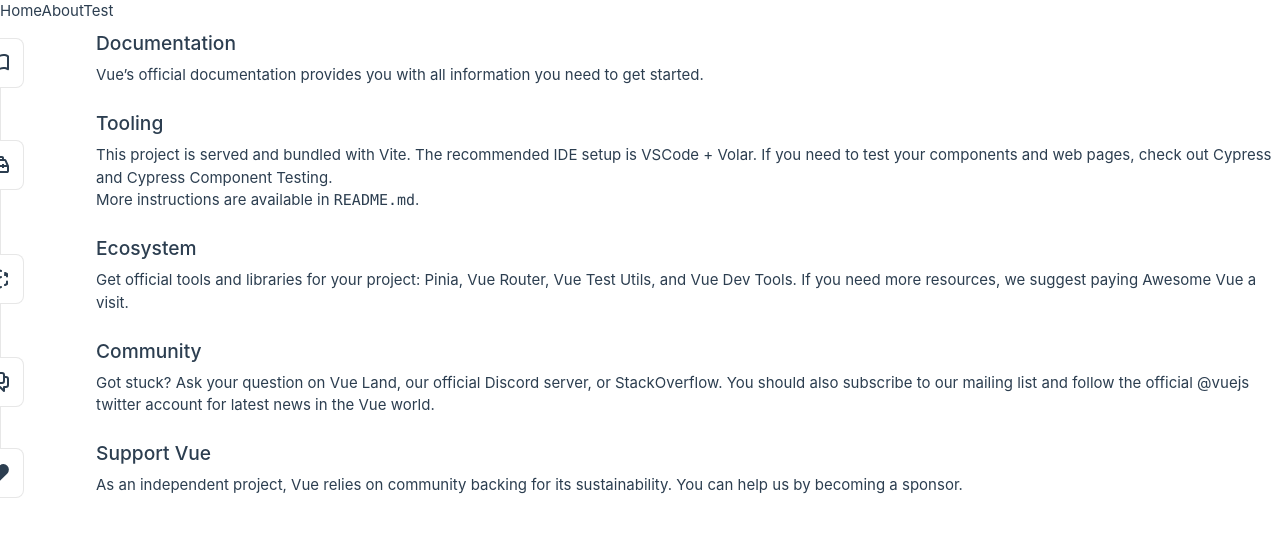
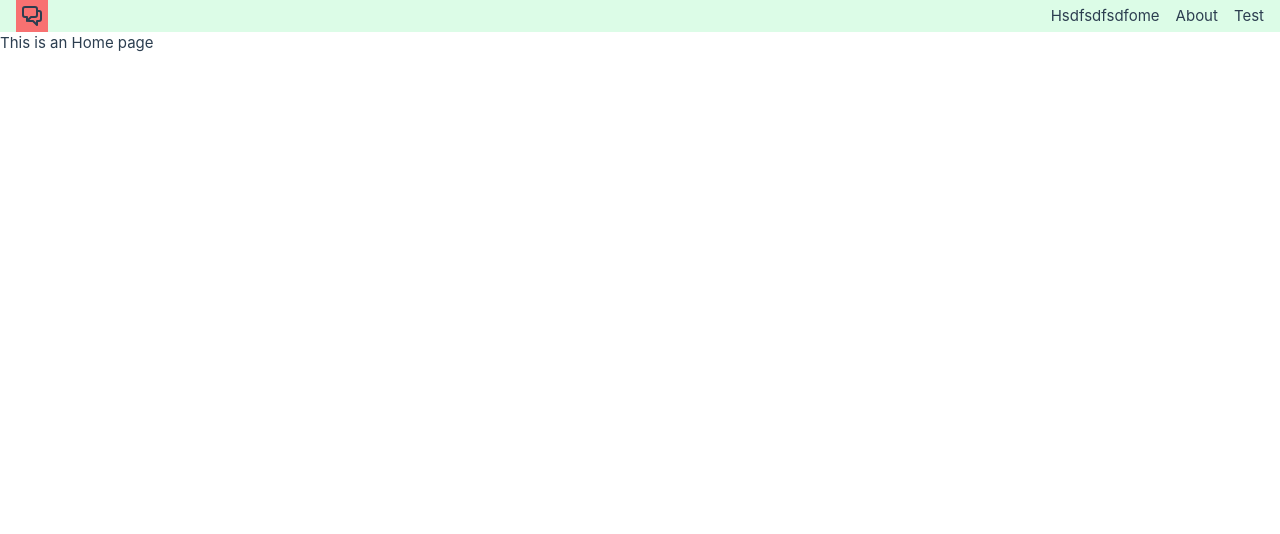
Before and after one commit to Stabien/esgi-challenge-s2, a Vue app in the folder front-admin/: page / in a window 1280 px wide. Shown: the top 534 px of the page. Built offline with nearby package versions, Linux system fonts and the light colour scheme.

Commit message:
🔥 clean code base

```diff
--- a/front-admin/src/components/Layout.vue
+++ b/front-admin/src/components/Layout.vue
@@ -1,11 +1,16 @@
 <script setup>
 import { RouterLink } from 'vue-router'
+import IconCommunity from './icons/IconCommunity.vue'
+import VueLink from '@/src/components/ui/VueLink'
 </script>
 
 <template>
-  <header>
-    <nav>
-      <RouterLink to="/">Home</RouterLink>
+  <header class="bg-green-100 flex items-center justify-between px-4">
+    <div class="h-8 w-8 bg-red-400 flex items-center justify-center">
+      <IconCommunity />
+    </div>
+    <nav class="flex gap-4">
+      <VueLink to="/">sdfsdfsdf</VueLink>
       <RouterLink to="/about">About</RouterLink>
       <RouterLink to="/test">Test</RouterLink>
     </nav>
--- a/front-admin/src/components/TheWelcome.vue
+++ /dev/null
@@ -1,86 +0,0 @@
-<script setup>
-import WelcomeItem from './WelcomeItem.vue'
-import DocumentationIcon from './icons/IconDocumentation.vue'
-import ToolingIcon from './icons/IconTooling.vue'
-import EcosystemIcon from './icons/IconEcosystem.vue'
-import CommunityIcon from './icons/IconCommunity.vue'
-import SupportIcon from './icons/IconSupport.vue'
-</script>
-
-<template>
-  <WelcomeItem>
-    <template #icon>
-      <DocumentationIcon />
-    </template>
-    <template #heading>Documentation</template>
-
-    Vue’s
-    <a href="https://vuejs.org/" target="_blank" rel="noopener">official documentation</a>
-    provides you with all information you need to get started.
-  </WelcomeItem>
-
-  <WelcomeItem>
-    <template #icon>
-      <ToolingIcon />
-    </template>
-    <template #heading>Tooling</template>
-
-    This project is served and bundled with
-    <a href="https://vitejs.dev/guide/features.html" target="_blank" rel="noopener">Vite</a>. The
-    recommended IDE setup is
-    <a href="https://code.visualstudio.com/" target="_blank" rel="noopener">VSCode</a> +
-    <a href="https://github.com/johnsoncodehk/volar" target="_blank" rel="noopener">Volar</a>. If
-    you need to test your components and web pages, check out
-    <a href="https://www.cypress.io/" target="_blank" rel="noopener">Cypress</a> and
-    <a href="https://on.cypress.io/component" target="_blank">Cypress Component Testing</a>.
-
-    <br />
-
-    More instructions are available in <code>README.md</code>.
-  </WelcomeItem>
-
-  <WelcomeItem>
-    <template #icon>
-      <EcosystemIcon />
-    </template>
-    <template #heading>Ecosystem</template>
-
-    Get official tools and libraries for your project:
-    <a href="https://pinia.vuejs.org/" target="_blank" rel="noopener">Pinia</a>,
-    <a href="https://router.vuejs.org/" target="_blank" rel="noopener">Vue Router</a>,
-    <a href="https://test-utils.vuejs.org/" target="_blank" rel="noopener">Vue Test Utils</a>, and
-    <a href="https://github.com/vuejs/devtools" target="_blank" rel="noopener">Vue Dev Tools</a>. If
-    you need more resources, we suggest paying
-    <a href="https://github.com/vuejs/awesome-vue" target="_blank" rel="noopener">Awesome Vue</a>
-    a visit.
-  </WelcomeItem>
-
-  <WelcomeItem>
-    <template #icon>
-      <CommunityIcon />
-    </template>
-    <template #heading>Community</template>
-
-    Got stuck? Ask your question on
-    <a href="https://chat.vuejs.org" target="_blank" rel="noopener">Vue Land</a>, our official
-    Discord server, or
-    <a href="https://stackoverflow.com/questions/tagged/vue.js" target="_blank" rel="noopener"
-      >StackOverflow</a
-    >. You should also subscribe to
-    <a href="https://news.vuejs.org" target="_blank" rel="noopener">our mailing list</a> and follow
-    the official
-    <a href="https://twitter.com/vuejs" target="_blank" rel="noopener">@vuejs</a>
-    twitter account for latest news in the Vue world.
-  </WelcomeItem>
-
-  <WelcomeItem>
-    <template #icon>
-      <SupportIcon />
-    </template>
-    <template #heading>Support Vue</template>
-
-    As an independent project, Vue relies on community backing for its sustainability. You can help
-    us by
-    <a href="https://vuejs.org/sponsor/" target="_blank" rel="noopener">becoming a sponsor</a>.
-  </WelcomeItem>
-</template>
--- a/front-admin/src/components/WelcomeItem.vue
+++ /dev/null
@@ -1,86 +0,0 @@
-<template>
-  <div class="item">
-    <i>
-      <slot name="icon"></slot>
-    </i>
-    <div class="details">
-      <h3>
-        <slot name="heading"></slot>
-      </h3>
-      <slot></slot>
-    </div>
-  </div>
-</template>
-
-<style scoped>
-.item {
-  margin-top: 2rem;
-  display: flex;
-  position: relative;
-}
-
-.details {
-  flex: 1;
-  margin-left: 1rem;
-}
-
-i {
-  display: flex;
-  place-items: center;
-  place-content: center;
-  width: 32px;
-  height: 32px;
-  color: var(--color-text);
-}
-
-h3 {
-  font-size: 1.2rem;
-  font-weight: 500;
-  margin-bottom: 0.4rem;
-  color: var(--color-heading);
-}
-
-@media (min-width: 1024px) {
-  .item {
-    margin-top: 0;
-    padding: 0.4rem 0 1rem calc(var(--section-gap) / 2);
-  }
-
-  i {
-    top: calc(50% - 25px);
-    left: -26px;
-    position: absolute;
-    border: 1px solid var(--color-border);
-    background: var(--color-background);
-    border-radius: 8px;
-    width: 50px;
-    height: 50px;
-  }
-
-  .item:before {
-    content: ' ';
-    border-left: 1px solid var(--color-border);
-    position: absolute;
-    left: 0;
-    bottom: calc(50% + 25px);
-    height: calc(50% - 25px);
-  }
-
-  .item:after {
-    content: ' ';
-    border-left: 1px solid var(--color-border);
-    position: absolute;
-    left: 0;
-    top: calc(50% + 25px);
-    height: calc(50% - 25px);
-  }
-
-  .item:first-of-type:before {
-    display: none;
-  }
-
-  .item:last-of-type:after {
-    display: none;
-  }
-}
-</style>
--- /dev/null
+++ b/front-admin/src/components/ui/VueLink.vue
@@ -0,0 +1,9 @@
+<script setup>
+const props = defineProps(['foo'])
+
+console.log(props.foo)
+</script>
+
+<template>
+      <RouterLink to="/">Hsdfsdfsdfome</RouterLink>
+</template>
--- a/front-admin/src/router/index.js
+++ b/front-admin/src/router/index.js
@@ -1,6 +1,5 @@
 import { createRouter, createWebHistory } from 'vue-router'
 import HomeView from '../views/HomeView.vue'
-import TestView from '../views/TestView.vue'
 
 const router = createRouter({
   history: createWebHistory(import.meta.env.BASE_URL),
@@ -9,11 +8,6 @@ const router = createRouter({
       path: '/',
       name: 'home',
       component: HomeView
-    },
-    {
-      path: '/test',
-      name: 'test',
-      component: TestView
     },
     {
       path: '/about',
--- a/front-admin/src/views/AboutView.vue
+++ b/front-admin/src/views/AboutView.vue
@@ -3,13 +3,3 @@
     <h1>This is an about page</h1>
   </div>
 </template>
-
-<style>
-@media (min-width: 1024px) {
-  .about {
-    min-height: 100vh;
-    display: flex;
-    align-items: center;
-  }
-}
-</style>
--- a/front-admin/src/views/HomeView.vue
+++ b/front-admin/src/views/HomeView.vue
@@ -1,9 +1,5 @@
-<script setup>
-import TheWelcome from '../components/TheWelcome.vue'
-</script>
-
 <template>
-  <main>
-    <TheWelcome />
-  </main>
+  <div class="about">
+    <h1>This is an Home page</h1>
+  </div>
 </template>
--- a/front-admin/src/views/TestView.vue
+++ /dev/null
@@ -1,37 +0,0 @@
-
-<script lang="ts">
-import {
-  Chart as ChartJS,
-  Title,
-  Tooltip,
-  Legend,
-  BarElement,
-  CategoryScale,
-  LinearScale
-} from 'chart.js'
-import { Bar } from 'vue-chartjs'
-
-ChartJS.register(CategoryScale, LinearScale, BarElement, Title, Tooltip, Legend)
-
-export default {
-  name: 'App',
-  components: {
-    Bar
-  },
-  data() {
-    return {
-      data: {
-        labels: ['January', 'February', 'March'],
-        datasets: [{ data: [40, 20, 12] }]
-      },
-      options: {
-        responsive: true
-      }
-    }
-  }
-}
-</script>
-
-<template>
-    <Bar :data="data" :options="options" />
-  </template>
```
